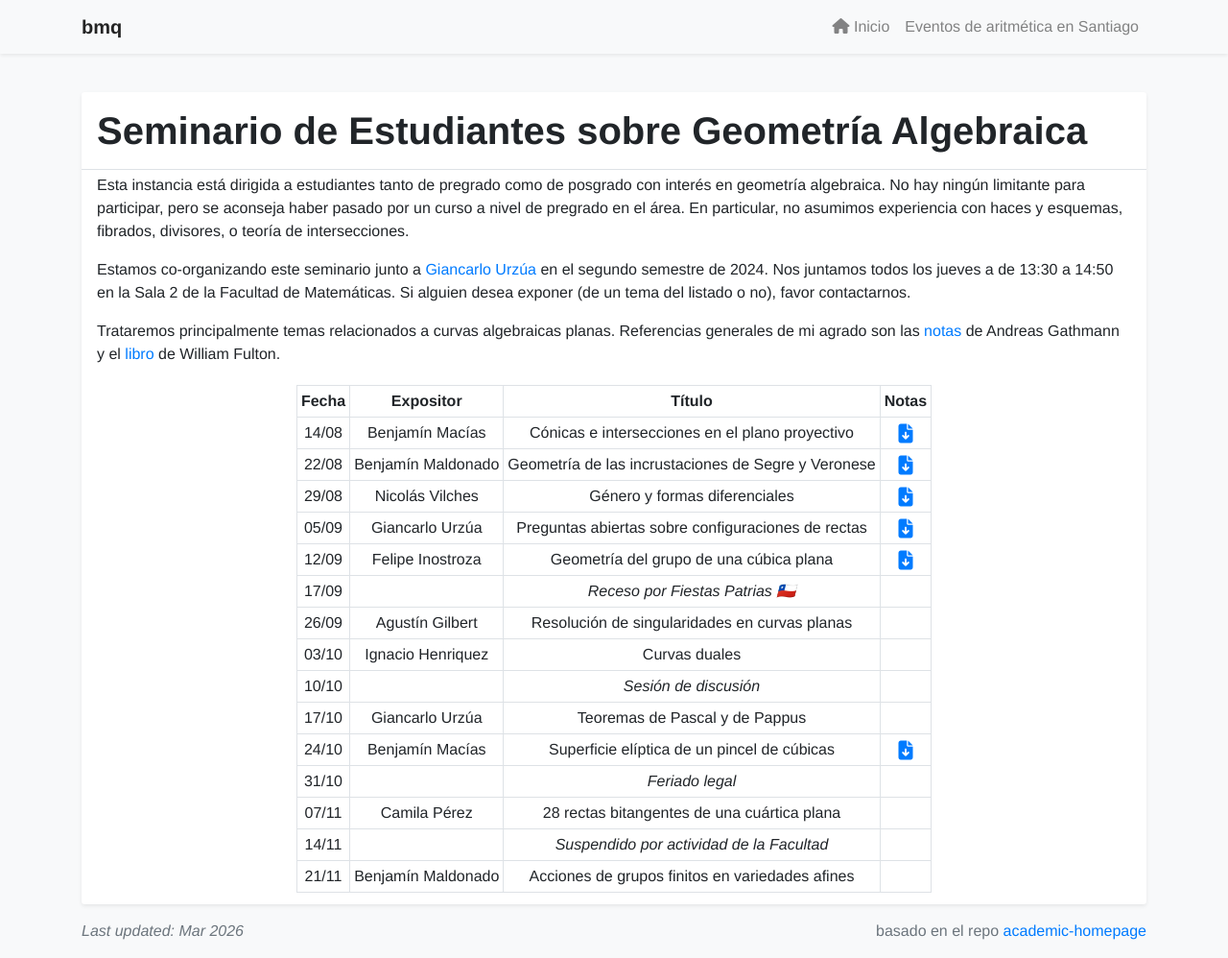
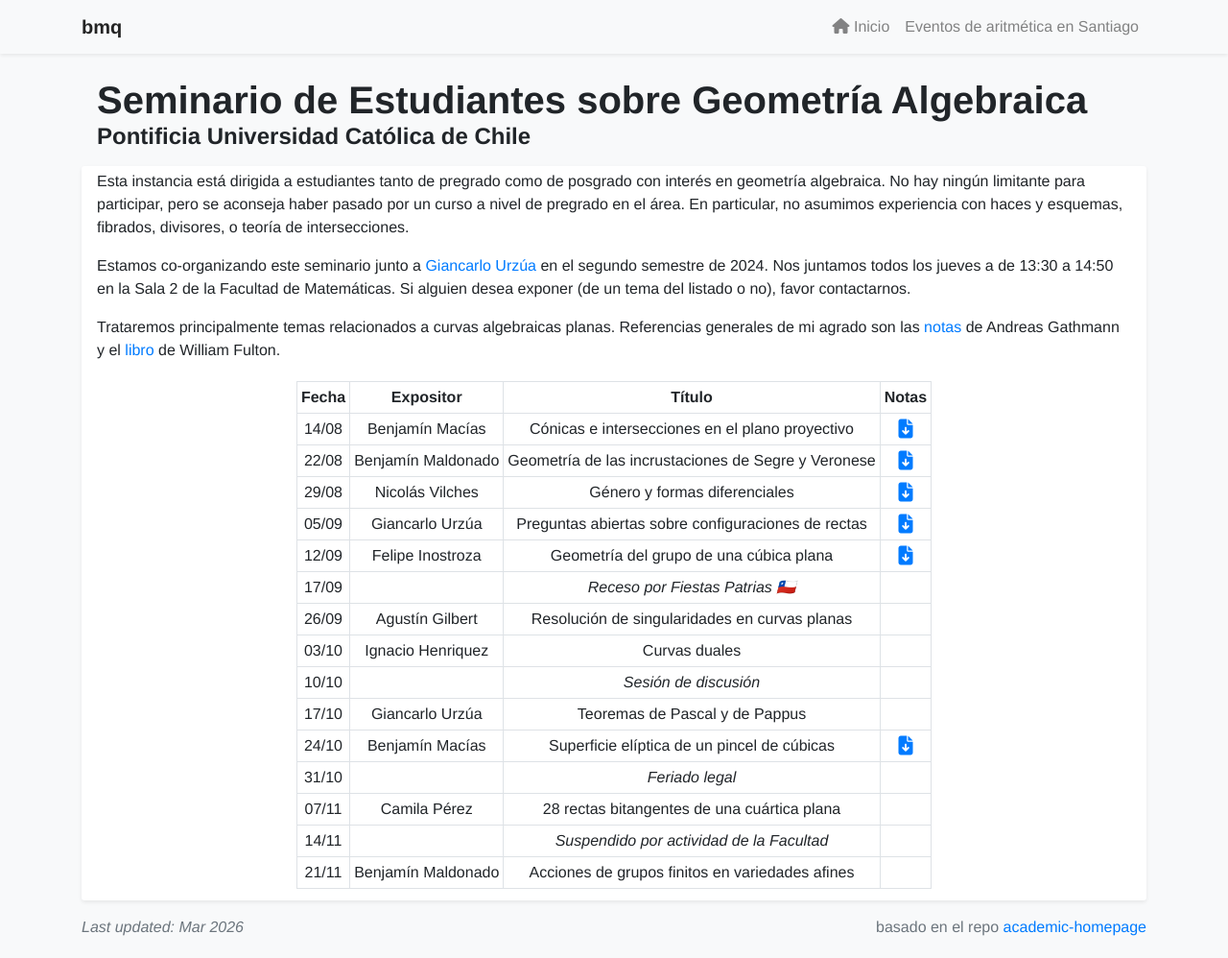
Before and after one commit to bmq-00/bmq-00.github.io, a Jekyll site: the page built from subsites/sega.html, in a window 1280 px wide and 998 px high. Shown: the whole window at 96% size. Built offline with Jekyll 4.4.1, drawn with Linux system fonts in a browser that asks for light colours; nearby versions of some CDN libraries; a style sheet for code colours, icons or effects is not loaded.

Commit message:
2026 update 2 lol

```diff
--- a/subsites/sega.html
+++ b/subsites/sega.html
@@ -3,8 +3,10 @@ layout: default
 title : SEGA
 navbar_title: SEGA
 ---
+<h1 class="px-3 pb-0 mb-0">Seminario de Estudiantes sobre Geometría Algebraica</h1>
+    <h4 class="px-3 pt-0 mb-0 ">Pontificia Universidad Católica de Chile</h4>
 <div class="my-3 bg-white shadow-sm rounded-sm">
-    <h1 class="p-3 mb-0 border-bottom border-gray">Seminario de Estudiantes sobre Geometría Algebraica</h1>
+
     <div class="px-3 pb-1">
 
         <div class="media py-1 {% if not_first -%}border-top border-gray{%- endif %}">
--- a/subsites/sep.html
+++ b/subsites/sep.html
@@ -3,8 +3,10 @@ layout: default
 title : SEP
 navbar_title: SEP
 ---
+<h1 class="px-3 pb-0 mb-0">Seminario de Estudiantes de Pregrado en Matemática</h1>
+    <h4 class="px-3 pt-0 mb-0">Pontificia Universidad Católica de Chile</h4>
 <div class="my-3 bg-white shadow-sm rounded-sm">
-    <h1 class="p-3 mb-0 border-bottom border-gray">Seminario de Estudiantes de Pregrado en Matemática</h1>
+
     <div class="px-3 pb-1">
 
         <div class="media py-1 {% if not_first -%}border-top border-gray{%- endif %}">
--- a/subsites/tcce.html
+++ b/subsites/tcce.html
@@ -3,7 +3,8 @@ layout: default
 title : STCCE
 navbar_title: STCCE
 ---
-<h1>Seminario de teoría de cuerpos de clases explícita</h1>
+<h1 class="px-3 pb-0 mb-0">Seminario de teoría de cuerpos de clases explícita</h1>
+<h4 class="px-3 pt-0 mb-0">Pontificia Universidad Católica de Chile</h4>
 <div class="my-3 bg-white shadow-sm rounded-sm">
     <h6 class="p-3 mb-0 border-bottom border-gray">2024-2: Cociclos rígidos meromorfos</h6>
     <div class="px-3 pb-1">
```
Also changed, not shown: 11 other files.
